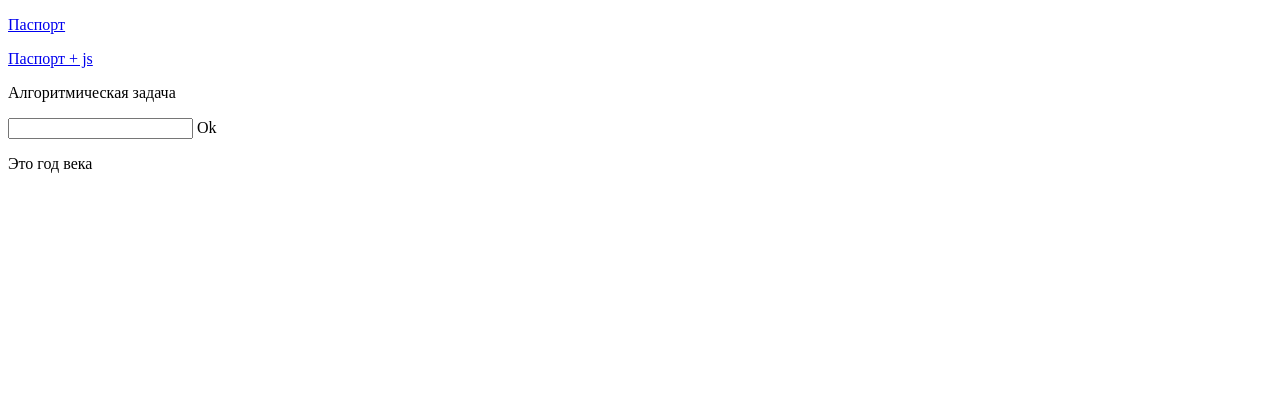
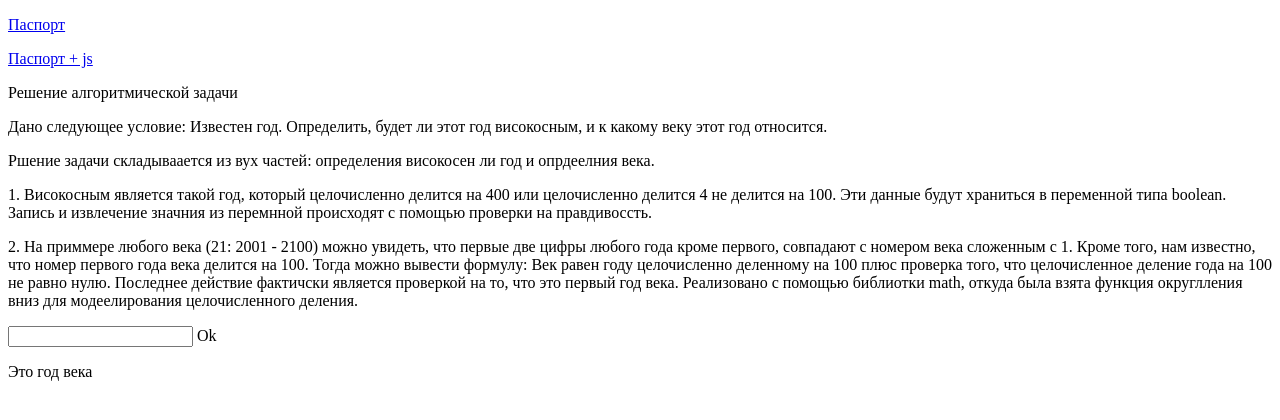
Before and after one commit to LiraV/CourseWork1, a plain HTML site: page Приложения/algorythm.html in a window 1280 px wide. Drawn offline with Linux system fonts and the light colour scheme.

Commit message:
Update algorythm.html

```diff
--- a/Приложения/algorythm.html
+++ b/Приложения/algorythm.html
@@ -8,10 +8,14 @@
 <nav>
     <p><a href="passport.html">Паспорт</a></p>
     <p><a href="passport_find_edit copy.html">Паспорт + js</a></p>
-    <p>Алгоритмическая задача</p>
+    <p>Решение алгоритмической задачи</p>
 </nav>
 
 <body>
+    <p>Дано следующее условие: Известен год.  Определить, будет ли этот год високосным, и к какому веку этот год относится.</p>
+    <p>Ршение задачи складываается из вух частей: определения високосен ли год и опрдеелния века.</p>
+    <p>1. Високосным является такой год, который целочисленно делится на 400 или целочисленно делится 4 не делится на 100. Эти данные будут храниться в переменной типа boolean. Запись и извлечение значния из перемнной происходят с помощью проверки на правдивоссть.</p>
+    <p>2. На приммере любого века (21: 2001 - 2100) можно увидеть, что первые две цифры любого года кроме первого, совпадают с номером века сложенным с 1. Кроме того, нам известно, что номер первого года века делится на 100. Тогда можно вывести формулу: Век равен году целочисленно деленному на 100 плюс проверка того, что целочисленное деление года на 100 не равно нулю. Последнее действие фактичски является проверкой на то, что это первый год века. Реализовано с помощью библиотки math, откуда была взята функция округлления вниз для модеелирования целочисленного деления. </p>
     <input type="number" name="year">
     <buttton class="calc">Ok</buttton>
     <p>Это <span class="leap"></span> год <span class="century"></span> века</p>
```
